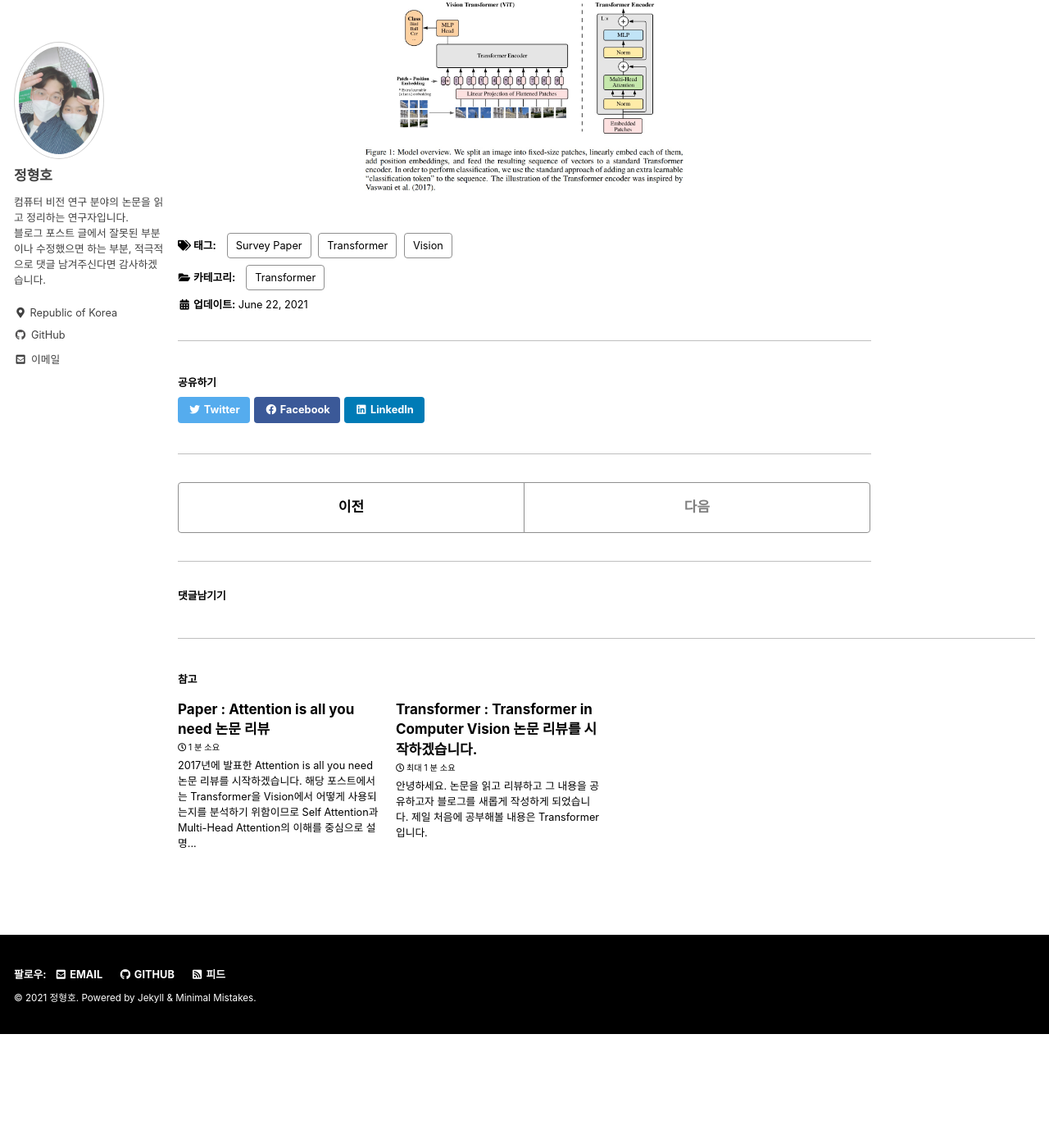
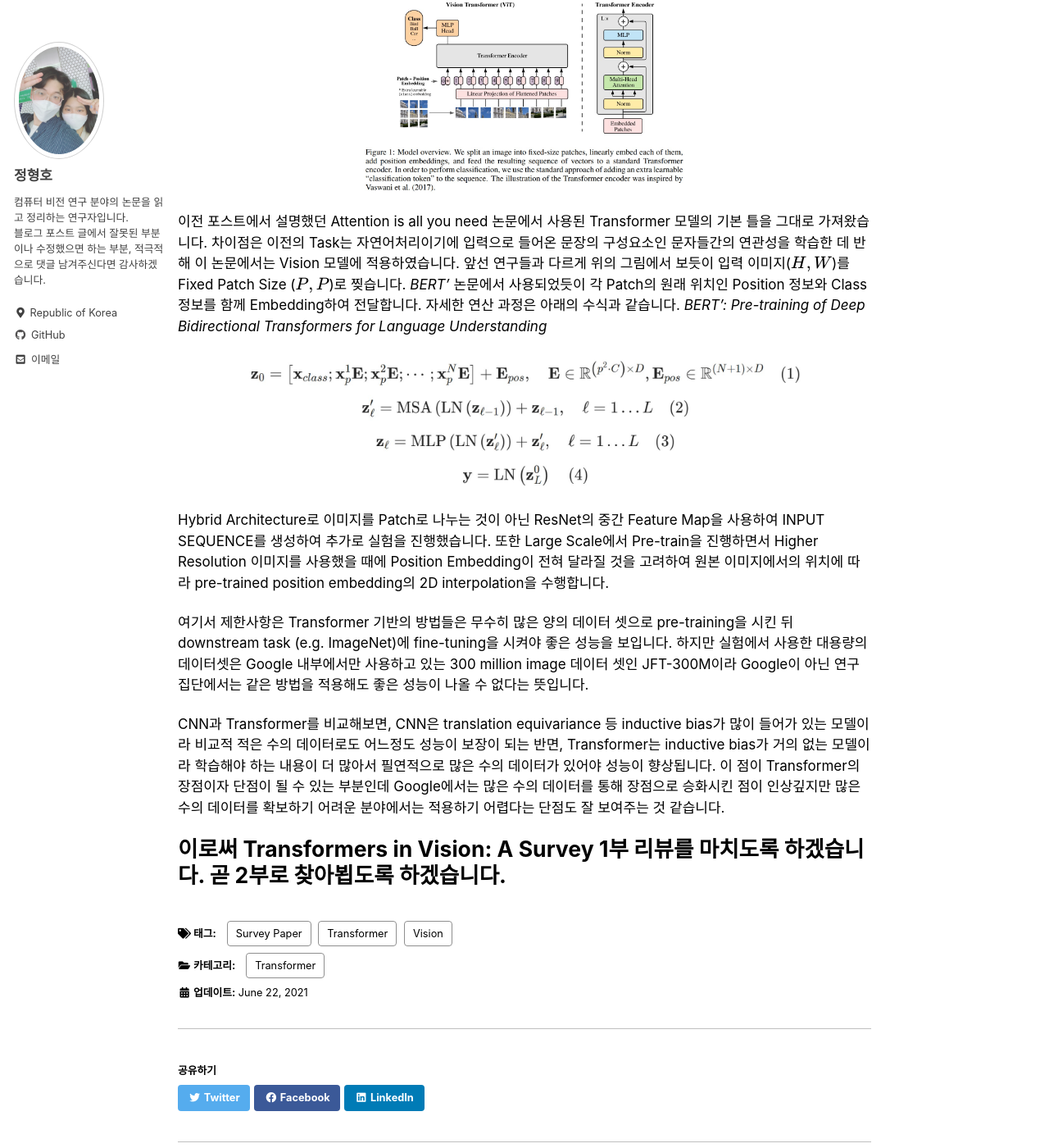
Before and after one commit to hhjung1202/hhjung1202.github.com, a Jekyll site: the page built from _posts/2021-06-22-transformer-vision-survey.md, in a window 1280 px wide and 1400 px high, scrolled down 5236 px. Shown: the whole window at 82% size. Built offline with Jekyll 4.4.1, drawn with Linux system fonts in a browser that asks for light colours; cached includes are drawn as plain includes; formulas are drawn with MathJax 3; comment, search, counter and statistics services are not loaded; before the commit the page ends 6497 px from its top, so only the background shows below that.

Commit message:
2021-06-22-transformer-vision-survey 1 Complete

```diff
--- a/_posts/2021-06-22-transformer-vision-survey.md
+++ b/_posts/2021-06-22-transformer-vision-survey.md
@@ -83,3 +83,16 @@ CNN 연산을 기반으로 된 ResNet 모델에서 Convolutional Layer을 Local
 논문의 제목은 "An Image is Worth 16x16 Words: Transformers for Image Recognition at Scale" 이며 ICLR 2021에 발표된 논문입니다.
 
 <p align="center"><img src="{{ site.url }}{{ site.baseurl }}/assets/images/transformer/survey1/7-1.jpg" width="400px"></p>
+
+이전 포스트에서 설명했던 Attention is all you need 논문에서 사용된 Transformer 모델의 기본 틀을 그대로 가져왔습니다. 차이점은 이전의 Task는 자연어처리이기에 입력으로 들어온 문장의 구성요소인 문자들간의 연관성을 학습한 데 반해 이 논문에서는 Vision 모델에 적용하였습니다. 앞선 연구들과 다르게 위의 그림에서 보듯이 입력 이미지($H,W$)를 Fixed Patch Size ($P,P$)로 찢습니다. _BERT'_ 논문에서 사용되었듯이 각 Patch의 원래 위치인 Position 정보와 Class 정보를 함께 Embedding하여 전달합니다. 자세한 연산 과정은 아래의 수식과 같습니다.
+_BERT': Pre-training of Deep Bidirectional Transformers for Language Understanding_
+
+<p align="center"><img src="{{ site.url }}{{ site.baseurl }}/assets/images/transformer/survey1/7-2.jpg" width="700px"></p>
+
+Hybrid Architecture로 이미지를 Patch로 나누는 것이 아닌 ResNet의 중간 Feature Map을 사용하여 INPUT SEQUENCE를 생성하여 추가로 실험을 진행했습니다. 또한 Large Scale에서 Pre-train을 진행하면서 Higher Resolution 이미지를 사용했을 때에 Position Embedding이 전혀 달라질 것을 고려하여 원본 이미지에서의 위치에 따라 pre-trained position embedding의 2D interpolation을 수행합니다.
+
+여기서 제한사항은 Transformer 기반의 방법들은 무수히 많은 양의 데이터 셋으로 pre-training을 시킨 뒤 downstream task (e.g. ImageNet)에 fine-tuning을 시켜야 좋은 성능을 보입니다. 하지만 실험에서 사용한 대용량의 데이터셋은 Google 내부에서만 사용하고 있는 300 million image 데이터 셋인 JFT-300M이라 Google이 아닌 연구 집단에서는 같은 방법을 적용해도 좋은 성능이 나올 수 없다는 뜻입니다.
+
+CNN과 Transformer를 비교해보면, CNN은 translation equivariance 등 inductive bias가 많이 들어가 있는 모델이라 비교적 적은 수의 데이터로도 어느정도 성능이 보장이 되는 반면, Transformer는 inductive bias가 거의 없는 모델이라 학습해야 하는 내용이 더 많아서 필연적으로 많은 수의 데이터가 있어야 성능이 향상됩니다. 이 점이 Transformer의 장점이자 단점이 될 수 있는 부분인데 Google에서는 많은 수의 데이터를 통해 장점으로 승화시킨 점이 인상깊지만 많은 수의 데이터를 확보하기 어려운 분야에서는 적용하기 어렵다는 단점도 잘 보여주는 것 같습니다.
+
+<h1><span style="color:black">이로써 Transformers in Vision: A Survey 1부 리뷰를 마치도록 하겠습니다. 곧 2부로 찾아뵙도록 하겠습니다.</span></h1>
```
Also changed, not shown: assets/images/transformer/survey1/7-2.jpg (added).
